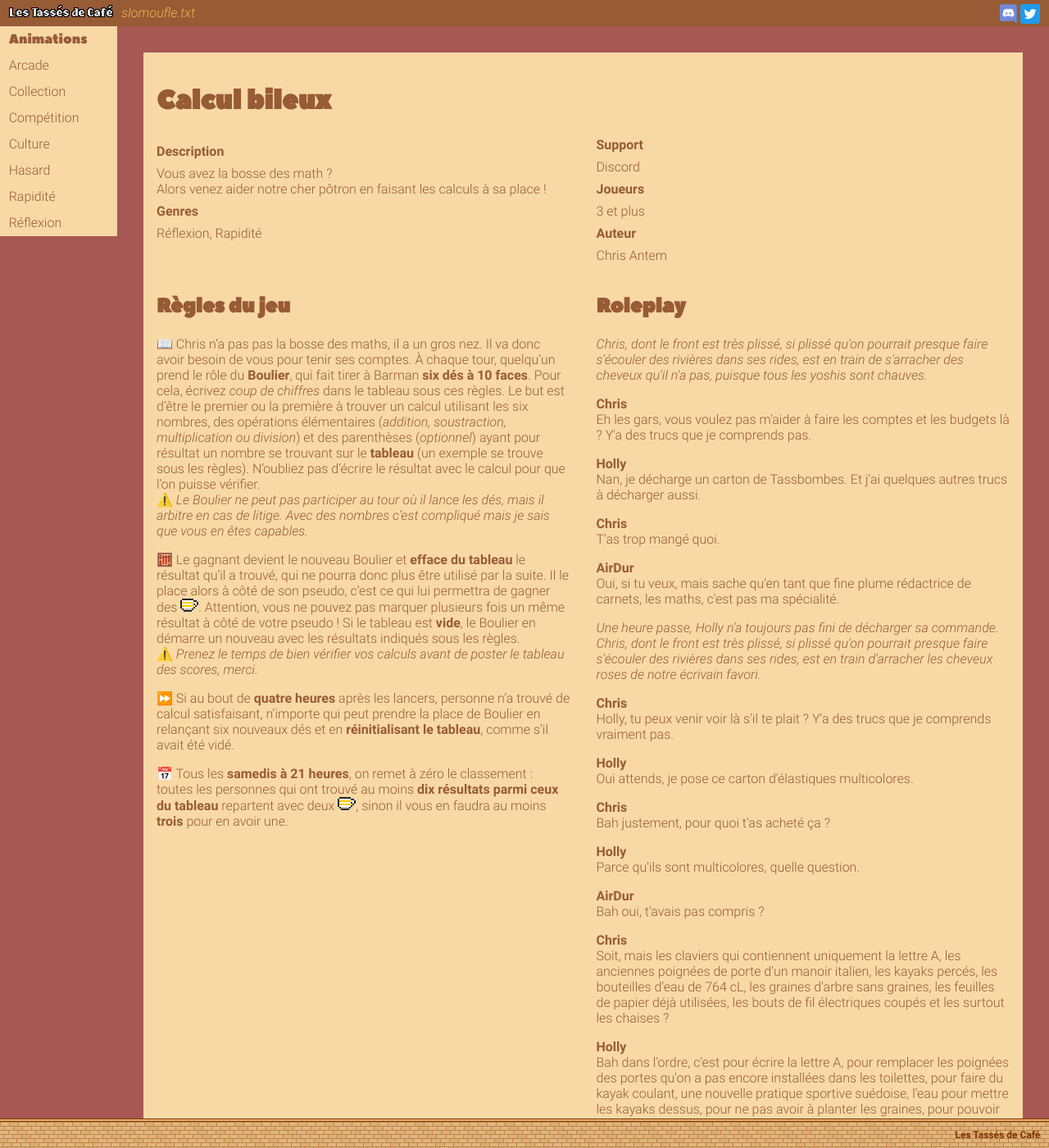
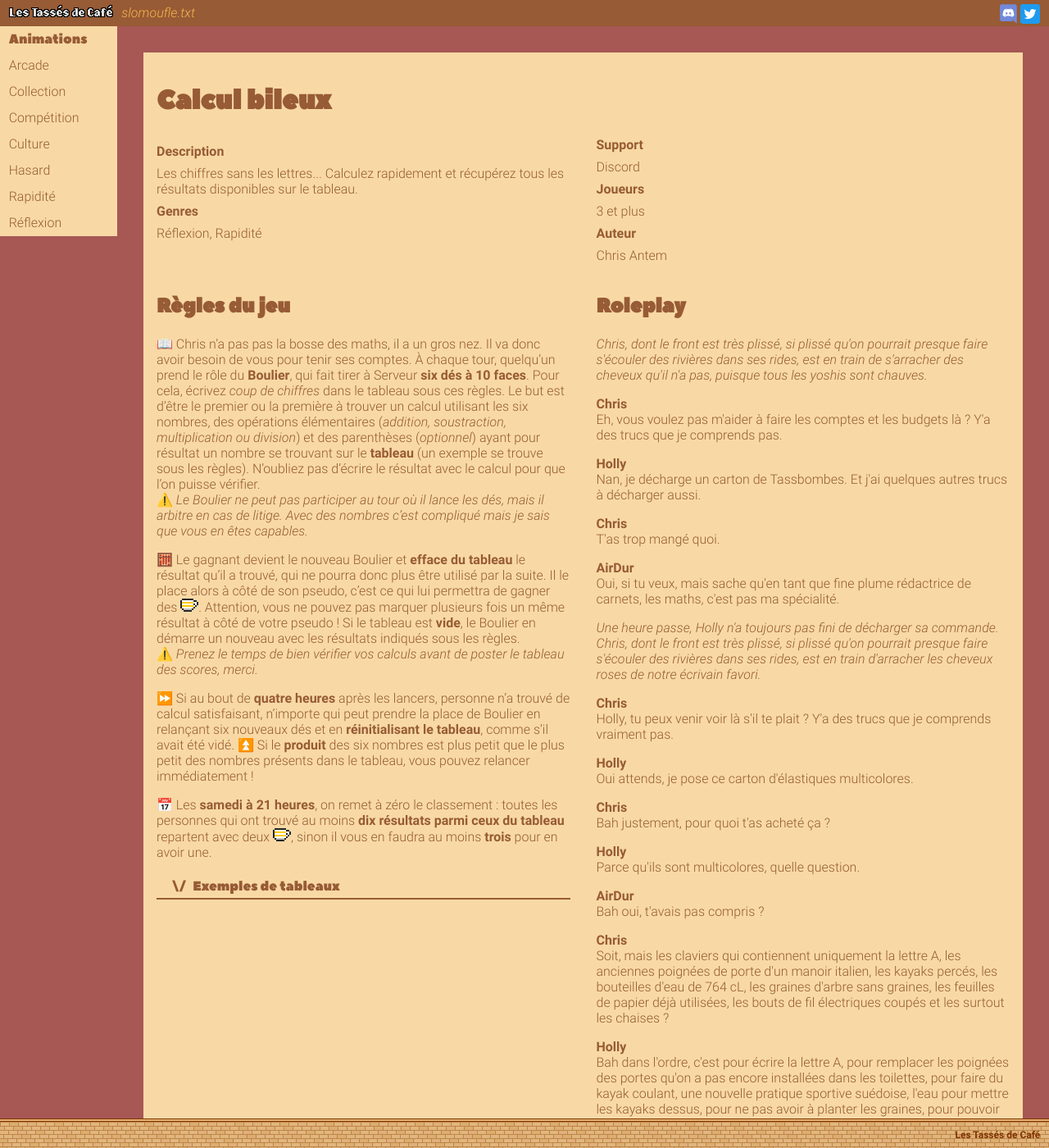
Before and after one commit to vcz-fr/les-tasses-de-cafe, a Jekyll site: the page built from anims/calcul-bileux.md, in a window 1280 px wide and 1400 px high. Shown: the whole window at 82% size. Built offline with Jekyll 4.4.1, drawn with Linux system fonts in a browser that asks for light colours; some of the changed text lies outside the part shown.

Commit message:
Update calcul-bileux.md

```diff
--- a/anims/calcul-bileux.md
+++ b/anims/calcul-bileux.md
@@ -17,8 +17,7 @@
         - Chris Antem
 
     description: |
-        Vous avez la bosse des math ?
-        Alors venez aider notre cher pôtron en faisant les calculs à sa place !
+        Les chiffres sans les lettres... Calculez rapidement et récupérez tous les résultats disponibles sur le tableau.
 
 rp:
 
@@ -27,7 +26,7 @@
 
     - type: speech
       actor: Chris
-      text: "Eh les gars, vous voulez pas m'aider à faire les comptes et les budgets là ? Y'a des trucs que je comprends pas."
+      text: "Eh, vous voulez pas m'aider à faire les comptes et les budgets là ? Y'a des trucs que je comprends pas."
 
     - type: speech
       actor: Holly
@@ -74,16 +73,29 @@
 
     - type: speech
       actor: Chris
-      text: "Toujours pas compris pour les chaises mais je vois pour le reste."
+      text: "Ok, je vais aller changer le code de la carte bleue."
 
+    - type: speech
+      actor: AirDur
+      text: "J'ai pas compris, pourquoi les chaises ?"
 ---
 
-📖 Chris n'a pas pas la bosse des maths, il a un gros nez. Il va donc avoir besoin de vous pour tenir ses comptes. À chaque tour, quelqu'un prend le rôle du **Boulier**, qui fait tirer à Barman **six dés à 10 faces**. Pour cela, écrivez *coup de chiffres* dans le tableau sous ces règles. Le but est d'être le premier ou la première à trouver un calcul utilisant les six nombres, des opérations élémentaires (*addition, soustraction, multiplication ou division*) et des parenthèses (*optionnel*) ayant pour résultat un nombre se trouvant sur le **tableau** (un exemple se trouve sous les règles). N'oubliez pas d'écrire le résultat avec le calcul pour que l'on puisse vérifier.
+📖 Chris n'a pas pas la bosse des maths, il a un gros nez. Il va donc avoir besoin de vous pour tenir ses comptes. À chaque tour, quelqu'un prend le rôle du **Boulier**, qui fait tirer à Serveur **six dés à 10 faces**. Pour cela, écrivez *coup de chiffres* dans le tableau sous ces règles. Le but est d'être le premier ou la première à trouver un calcul utilisant les six nombres, des opérations élémentaires (*addition, soustraction, multiplication ou division*) et des parenthèses (*optionnel*) ayant pour résultat un nombre se trouvant sur le **tableau** (un exemple se trouve sous les règles). N'oubliez pas d'écrire le résultat avec le calcul pour que l'on puisse vérifier.
 ⚠️ *Le Boulier ne peut pas participer au tour où il lance les dés, mais il arbitre en cas de litige. Avec des nombres c'est compliqué mais je sais que vous en êtes capables.*
 
 🧮 Le gagnant devient le nouveau Boulier et **efface du tableau** le résultat qu'il a trouvé, qui ne pourra donc plus être utilisé par la suite. Il le place alors à côté de son pseudo, c'est ce qui lui permettra de gagner des {% include icon/tasse icon="TasseBlanche" dim="small" %}. Attention, vous ne pouvez pas marquer plusieurs fois un même résultat à côté de votre pseudo ! Si le tableau est **vide**, le Boulier en démarre un nouveau avec les résultats indiqués sous les règles.
 ⚠️ *Prenez le temps de bien vérifier vos calculs avant de poster le tableau des scores, merci.*
 
 ⏩ Si au bout de **quatre heures** après les lancers, personne n'a trouvé de calcul satisfaisant, n'importe qui peut prendre la place de Boulier en relançant six nouveaux dés et en **réinitialisant le tableau**, comme s'il avait été vidé.
+⏫ Si le **produit** des six nombres est plus petit que le plus petit des nombres présents dans le tableau, vous pouvez relancer immédiatement !
 
-📅 Tous les **samedis à 21 heures**, on remet à zéro le classement : toutes les personnes qui ont trouvé au moins **dix résultats parmi ceux du tableau** repartent avec deux {% include icon/tasse icon="TasseBlanche" dim="small" %}, sinon il vous en faudra au moins **trois** pour en avoir une.
+📅 Les **samedi à 21 heures**, on remet à zéro le classement : toutes les personnes qui ont trouvé au moins **dix résultats parmi ceux du tableau** repartent avec deux {% include icon/tasse icon="TasseBlanche" dim="small" %}, sinon il vous en faudra au moins **trois** pour en avoir une.
+
+{% capture accordion_content %}
+Les premiers nombres premiers : `2 3 5 7 11 13 17 19 23 29 31 37 41 43 47 53 59 61 67 71 73 79 83 89 97`
+Les nombres premiers suivants : `101 103 107 109 113 127 131 139 149 151 157 163 167 173 179 181 191 193 197 199`
+Le nombre Pi : `3 14 15 92 65 35 89 79 32 38 46 26 43 38 32 79 50 28 84 19 71 69 39 93 75`
+La suite de Fibonacci : `0 1 1 2 3 5 8 13 21 34 55 89 144 233 377 610`
+Les numéros du Loto les plus piochés : `41 13 22 1 16 29 38 15 23 33 26 35 43 40 49 7 9 27 17 4`
+{% endcapture %}
+{% include block/accordion title="Exemples de tableaux" content=accordion_content %}
```
